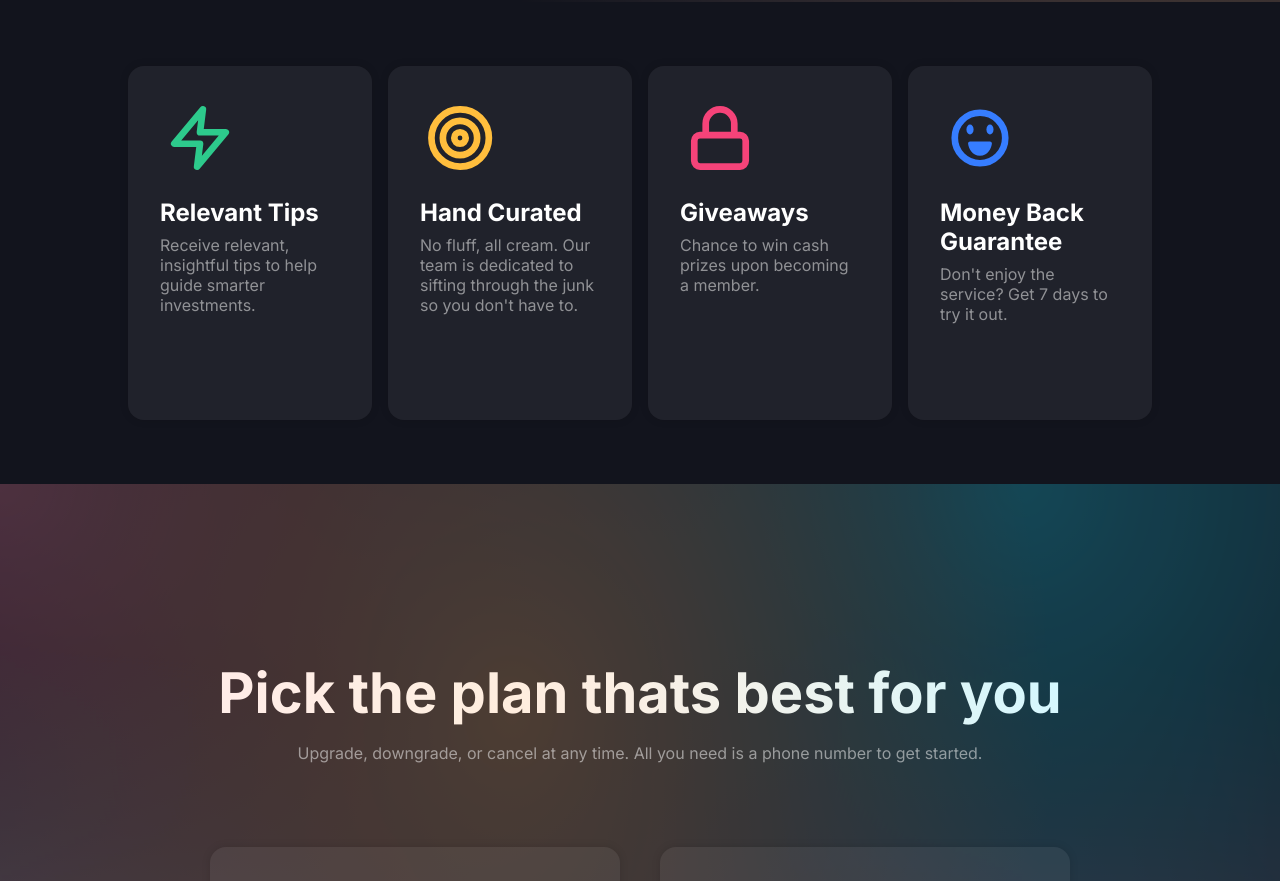
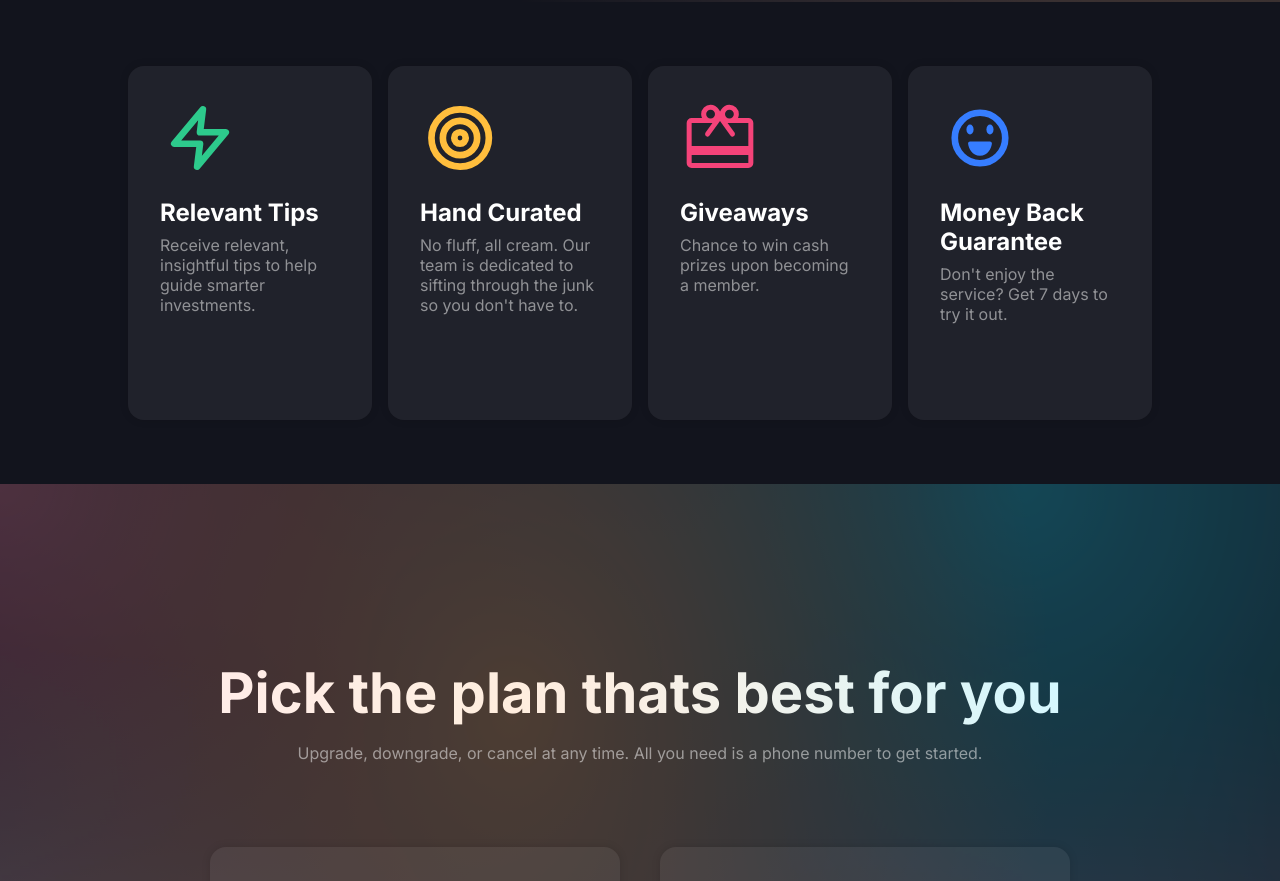
Before and after one commit to jack-strachan/the-market-scoop, a React (Create React App) app: page / in a window 1280 px wide. Shown: the part 1112-1993 px from the top of the page. Built offline with nearby package versions, Linux system fonts and the light colour scheme.

Commit message:
new icon

```diff
--- a/src/consts/consts.js
+++ b/src/consts/consts.js
@@ -2,6 +2,7 @@ import SvgZap from "../icons/Zap";
 import SvgTarget from "../icons/Target";
 import SvgLock from "../icons/Lock";
 import SvgSmile from "../icons/Smile";
+import SvgPresent from "../icons/Present";
 
 export const SPLASH_STATS = [
     {
@@ -34,8 +35,8 @@ export const CARDS = [
     {
         title: 'Giveaways',
         description: 'Chance to win cash prizes upon becoming a member.',
-        icon: <SvgLock height={80} width={80} className='mb-20' style={{color: '#F54379'}}/>,
-        iconMobile: <SvgLock height={40} width={40} className='mb-8' style={{color: '#F54379'}}/>,
+        icon: <SvgPresent height={80} width={80} className='mb-20' style={{color: '#F54379'}}/>,
+        iconMobile: <SvgPresent height={40} width={40} className='mb-8' style={{color: '#F54379'}}/>,
     },
     {
         title: 'Money Back Guarantee',
--- /dev/null
+++ b/src/icons/Present.js
@@ -0,0 +1,12 @@
+import * as React from "react";
+
+function SvgPresent(props) {
+    return (
+        <svg xmlns="http://www.w3.org/2000/svg" height="48" width="48"   viewBox="0 0 48 48" {...props} fill={'currentColor'}>
+            <path
+                d="M7 34.15V39Q7 39 7 39Q7 39 7 39H41Q41 39 41 39Q41 39 41 39V34.15ZM7 42Q5.75 42 4.875 41.125Q4 40.25 4 39V15Q4 13.75 4.875 12.875Q5.75 12 7 12H13.25Q13 11.55 12.85 10.875Q12.7 10.2 12.7 9.65Q12.7 7.3 14.35 5.65Q16 4 18.3 4Q19.85 4 21.15 4.775Q22.45 5.55 23.2 6.75L24.05 8.05L24.85 6.75Q25.65 5.5 26.9 4.75Q28.15 4 29.6 4Q32 4 33.65 5.625Q35.3 7.25 35.3 9.65Q35.3 10.2 35.175 10.75Q35.05 11.3 34.8 12H41Q42.25 12 43.125 12.875Q44 13.75 44 15V39Q44 40.25 43.125 41.125Q42.25 42 41 42ZM7 28.8H41V15Q41 15 41 15Q41 15 41 15H28.55L32.7 20.75Q33.05 21.25 32.925 21.825Q32.8 22.4 32.35 22.85Q31.85 23.25 31.225 23.175Q30.6 23.1 30.25 22.55L24 13.85L17.7 22.55Q17.3 23.1 16.675 23.175Q16.05 23.25 15.65 22.85Q15.15 22.45 15.075 21.875Q15 21.3 15.35 20.75L19.45 15H7Q7 15 7 15Q7 15 7 15ZM18.35 12.3Q19.45 12.3 20.225 11.525Q21 10.75 21 9.65Q21 8.55 20.225 7.775Q19.45 7 18.35 7Q17.25 7 16.475 7.775Q15.7 8.55 15.7 9.65Q15.7 10.75 16.475 11.525Q17.25 12.3 18.35 12.3ZM29.6 12.3Q30.75 12.3 31.525 11.525Q32.3 10.75 32.3 9.65Q32.3 8.55 31.525 7.775Q30.75 7 29.6 7Q28.55 7 27.775 7.775Q27 8.55 27 9.65Q27 10.75 27.775 11.525Q28.55 12.3 29.6 12.3Z"/>
+        </svg>
+    );
+}
+
+export default SvgPresent;
```
